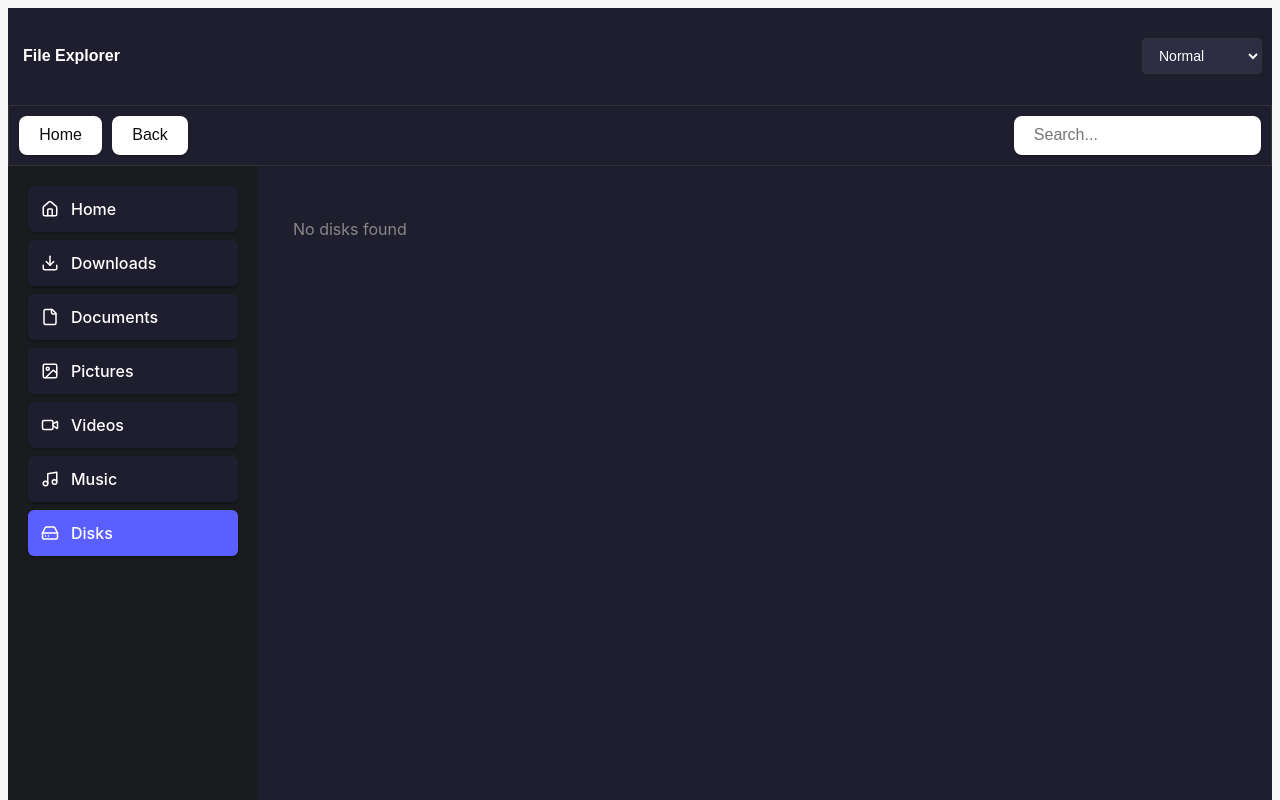
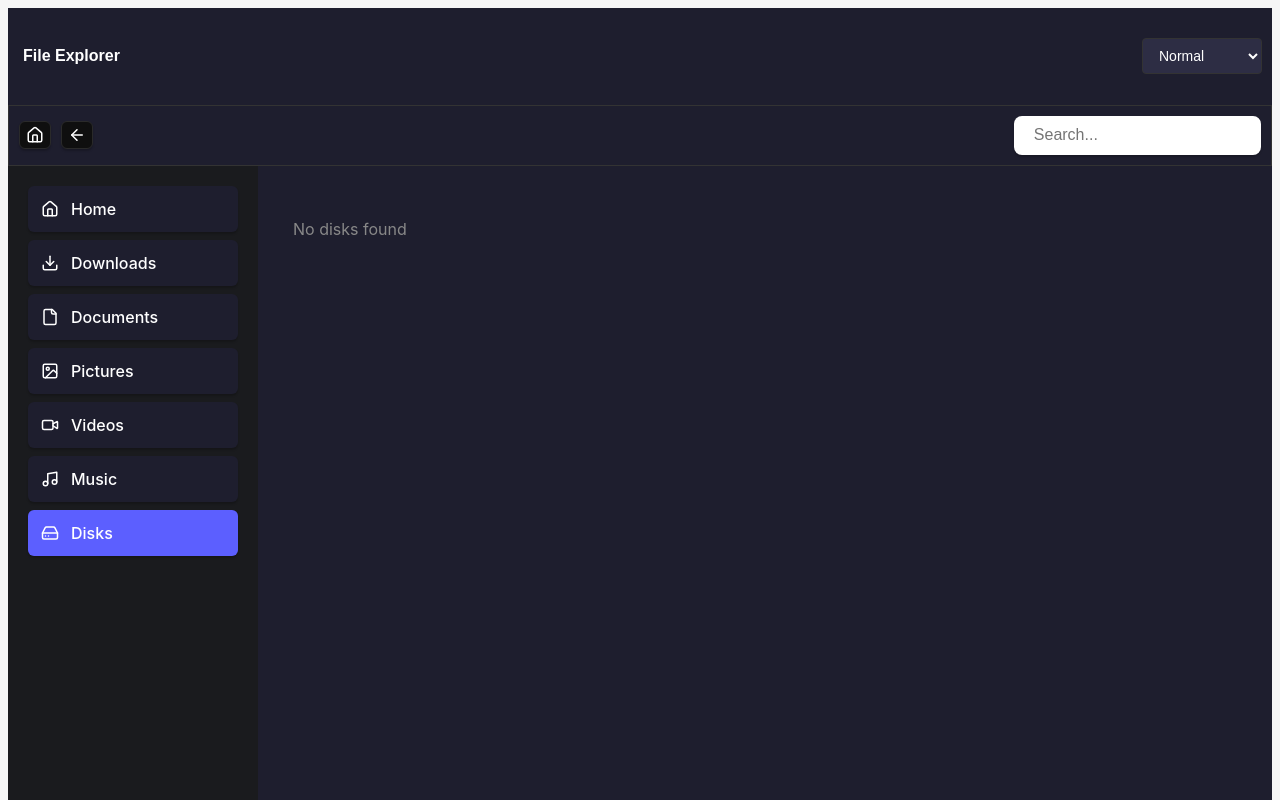
Before and after one commit to max-de-bug/file-explorer, a React (Vite) app: page /disks in a window 1280 px wide. Shown: the top 800 px of the page. Built offline with nearby package versions, Linux system fonts and the light colour scheme.

Commit message:
style: improve ui of header buttons

```diff
--- a/src/components/Dashboard/Header.module.scss
+++ b/src/components/Dashboard/Header.module.scss
@@ -14,7 +14,6 @@
   outline: none;
 }
 
-
 .buttonContainer {
   width: 100%;
   display: flex;
@@ -22,6 +21,31 @@
   align-items: center;
 }
 
+.button {
+  display: inline-flex;
+  align-items: center;
+  justify-content: center;
+  padding: 4px 6px; /* reduced padding */
+  border-radius: 6px;
+  background-color: #0f0f0f; /* dark background */
+  color: #ffffff; /* icons use currentColor */
+  border: 1px solid #2a2a2a;
+  cursor: pointer;
+  transition: background-color 0.15s ease, border-color 0.15s ease,
+    opacity 0.15s ease;
+
+  &:hover {
+    background-color: #151515;
+  }
+
+  &:active {
+    background-color: #0b0b0b;
+    border-color: #333333;
+  }
+
+  /* Remove default button artifacts if any */
+  border-width: 1px;
+}
 
 .searchContainer {
   width: 100%;
--- a/src/components/Dashboard/Header.tsx
+++ b/src/components/Dashboard/Header.tsx
@@ -1,6 +1,7 @@
 import { useContext } from "react";
 import styles from "./Header.module.scss";
 import { AppContext } from "../../context/Context";
+import { Home, ArrowLeft } from "lucide-react";
 
 const Header = () => {
   const { handleBack, handleHome, handleSearch, searchValue } =
@@ -9,11 +10,19 @@ const Header = () => {
   return (
     <div className={styles.container}>
       <div className={styles.buttonContainer}>
-        <button className={styles.button} onClick={handleHome}>
-          Home
+        <button
+          className={styles.button}
+          onClick={handleHome}
+          aria-label="Home"
+        >
+          <Home size={18} />
         </button>
-        <button className={styles.button} onClick={handleBack}>
-          Back
+        <button
+          className={styles.button}
+          onClick={handleBack}
+          aria-label="Back"
+        >
+          <ArrowLeft size={18} />
         </button>
       </div>
       <div className={styles.searchContainer}>
--- a/src/components/Dashboard/layout.tsx
+++ b/src/components/Dashboard/layout.tsx
@@ -13,16 +13,19 @@ const DashboardLayout = () => {
 
   const renderDashboardContent = () => {
     switch (viewMode) {
-      case 'minimal':
+      case "minimal":
         return (
           <div className={styles.minimalView}>
-            <div className={styles.minimalContent}>
-              <h3>Minimal View</h3>
-              <p>This is a clean, minimal dashboard view</p>
-            </div>
+            <Routes>
+              <Route path="/" element={<DiskList />} />
+              <Route path="/disks" element={<DiskList />} />
+              <Route path="/Downloads" element={<Downloads />} />
+              <Route path="/Documents" element={<Documents />} />
+              <Route path="/Pictures" element={<Pictures />} />
+            </Routes>
           </div>
         );
-      case 'grid':
+      case "grid":
         return (
           <div className={styles.gridView}>
             <div className={styles.gridContent}>
@@ -31,7 +34,7 @@ const DashboardLayout = () => {
             </div>
           </div>
         );
-      case 'list':
+      case "list":
         return (
           <div className={styles.listView}>
             <div className={styles.listContent}>
@@ -40,7 +43,7 @@ const DashboardLayout = () => {
             </div>
           </div>
         );
-      case 'normal':
+      case "normal":
       default:
         return (
           <div className={styles.normalView}>
```
